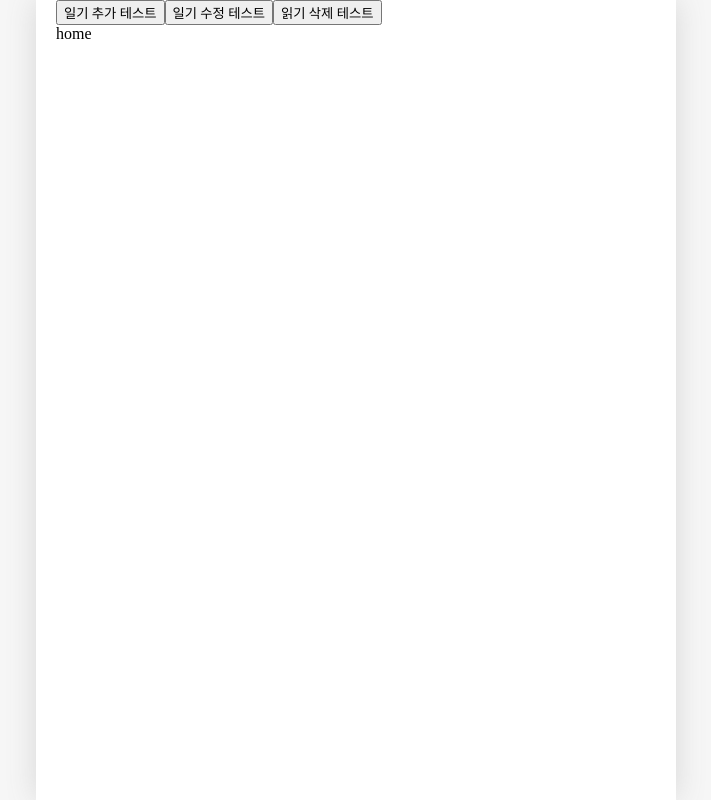
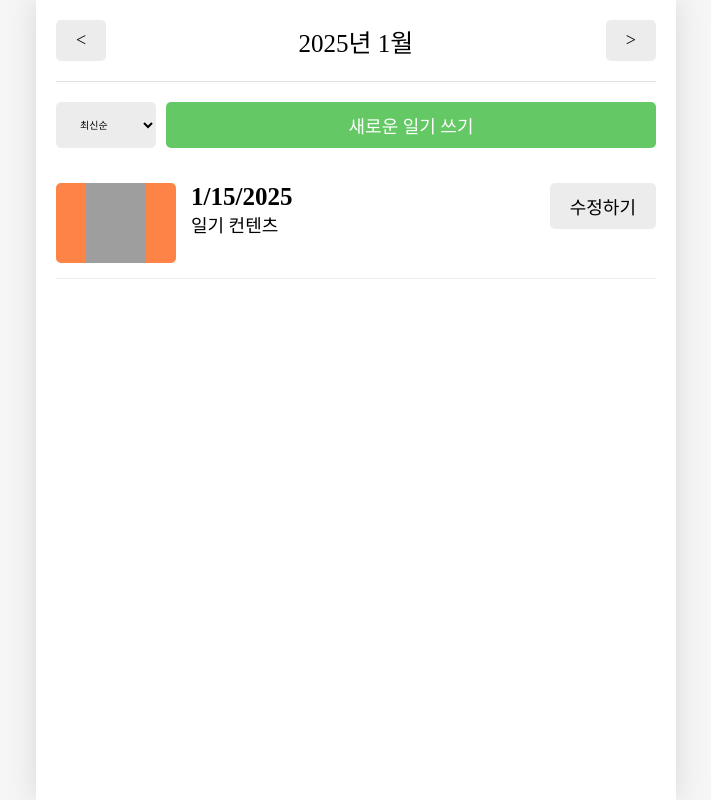
Before and after one commit to HaJeongWon/onebite-react-last, a React (Vite) app: page / in a window 1280 px wide. Shown: the whole page, without its empty margins (284-995 px from the left). Built offline with nearby package versions, Linux system fonts and the light colour scheme; grey boxes are pictures that could not be loaded; a web font is replaced by a local one.

Commit message:
Add Home UI

```diff
--- a/src/App.jsx
+++ b/src/App.jsx
@@ -84,30 +84,6 @@
 
   return (
     <>
-      <button
-        onClick={() => {
-          onCreate(new Date().getTime(), 1, "hello");
-        }}
-      >
-        일기 추가 테스트
-      </button>
-
-      <button
-        onClick={() => {
-          onUpdate(1, new Date().getTime(), 3, "수정된 일기입니다");
-        }}
-      >
-        일기 수정 테스트
-      </button>
-
-      <button
-        onClick={() => {
-          onDelete(1);
-        }}
-      >
-        읽기 삭제 테스트
-      </button>
-
       <DiaryStateContext.Provider value={data}>
         <DiaryDispatchContext.Provider value={{ onCreate, onDelete, onUpdate }}>
           <Routes>
--- /dev/null
+++ b/src/components/DiaryItem.css
@@ -0,0 +1,56 @@
+.DiaryItem {
+  display: flex;
+  gap: 15px;
+  justify-content: space-between;
+
+  padding: 15px 0px;
+  border-bottom: 1px solid rgb(236, 236, 236);
+}
+
+.DiaryItem .img_section {
+  min-width: 120px;
+  height: 80px;
+
+  display: flex;
+  justify-content: center;
+  cursor: pointer;
+
+  border-radius: 5px;
+}
+
+.DiaryItem .img_section > img {
+  width: 50%;
+}
+
+.DiaryItem .img_section_1 {
+  background-color: rgb(100, 201, 100);
+}
+.DiaryItem .img_section_2 {
+  background-color: rgb(157, 215, 114);
+}
+
+.DiaryItem .img_section_3 {
+  background-color: rgb(253, 206, 23);
+}
+
+.DiaryItem .img_section_4 {
+  background-color: rgb(253, 132, 70);
+}
+
+.DiaryItem .img_section_5 {
+  background-color: rgb(253, 86, 95);
+}
+
+.DiaryItem .info_section {
+  flex: 1;
+  cursor: pointer;
+}
+
+.DiaryItem .info_section .created_date {
+  font-weight: bold;
+  font-size: 25px;
+}
+
+.DiaryItem .info_section .content {
+  font-size: 18px;
+}
--- /dev/null
+++ b/src/components/DiaryItem.jsx
@@ -0,0 +1,24 @@
+import { getEmotionImage } from "../util/get-emotion-image.js";
+import Button from "./Button.jsx";
+import "./DiaryItem.css";
+
+const DiaryItem = () => {
+  const emotionId = 4;
+
+  return (
+    <div className="DiaryItem">
+      <div className={`img_section img_section_${emotionId}`}>
+        <img src={getEmotionImage(emotionId)} />
+      </div>
+      <div className="info_section">
+        <div className="created_date">{new Date().toLocaleDateString()}</div>
+        <div className="content">일기 컨텐츠</div>
+      </div>
+      <div className="button_section">
+        <Button text={"수정하기"} />
+      </div>
+    </div>
+  );
+};
+
+export default DiaryItem;
--- /dev/null
+++ b/src/components/DiaryList.css
@@ -0,0 +1,23 @@
+.DiaryList .menu_bar {
+  margin: 20px 0px;
+  display: flex;
+  gap: 10px;
+}
+
+.DiaryList .menu_bar select {
+  background-color: rgb(236, 236, 236);
+  border: none;
+  border-radius: 5px;
+
+  padding: 10px 20px;
+  font-size: 10px;
+  cursor: pointer;
+}
+
+.DiaryList .menu_bar button {
+  flex: 1;
+}
+
+.DiaryList .button_section {
+  min-width: 70px;
+}
--- /dev/null
+++ b/src/components/DiaryList.jsx
@@ -0,0 +1,22 @@
+import Button from "./Button";
+import "./DiaryList.css";
+import DiaryItem from "./DiaryItem";
+
+const DiaryList = () => {
+  return (
+    <div className="DiaryList">
+      <div className="menu_bar">
+        <select>
+          <option value={"latest"}>최신순</option>
+          <option value={"oldest"}>오래된 순</option>
+        </select>
+        <Button text={"새로운 일기 쓰기"} type={"POSITIVE"} />
+      </div>
+      <div className="list_wrapper">
+        <DiaryItem />
+      </div>
+    </div>
+  );
+};
+
+export default DiaryList;
--- a/src/pages/Home.jsx
+++ b/src/pages/Home.jsx
@@ -1,5 +1,18 @@
+import Header from "../components/Header";
+import Button from "../components/Button";
+import DiaryList from "../components/DiaryList";
+
 const Home = () => {
-  return <div>home</div>;
+  return (
+    <div>
+      <Header
+        title={"2025년 1월"}
+        leftChild={<Button text={"<"} />}
+        rightChild={<Button text={">"} />}
+      />
+      <DiaryList />
+    </div>
+  );
 };
 
 export default Home;
```
